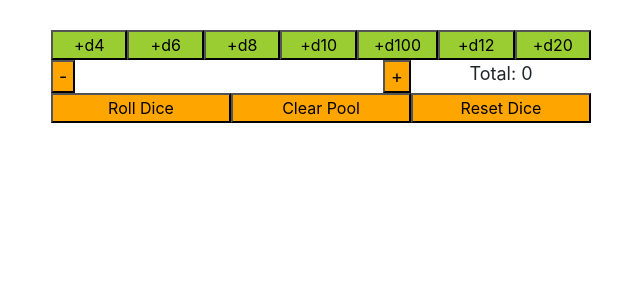
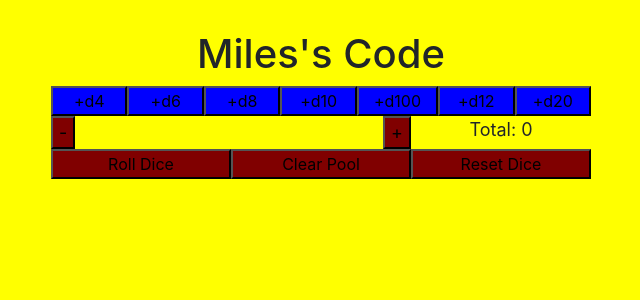
Before and after one commit to rileyjohngibbs/react-roller, a React (Create React App) app: page / in a window 1280 px wide. Shown: the top 300 px of the page, without its empty margins (319-959 px from the left). Built offline with nearby package versions, Linux system fonts and the light colour scheme.

Commit message:
I changed the style and added a new header
Made it look better

```diff
--- a/src/App.css
+++ b/src/App.css
@@ -13,7 +13,7 @@ button {
 }
 
 .App-header {
-  background-color: #282c34;
+  background-color: yellow;
   min-height: 100vh;
   display: flex;
   flex-direction: column;
@@ -56,11 +56,11 @@ button {
 }
 
 #adders button {
-  background-color: yellowgreen;
+  background-color: blue;
 }
 
 #controllers button {
-  background-color: orange;
+  background-color: maroon;
 }
 
 @keyframes App-logo-spin {
@@ -71,3 +71,7 @@ button {
     transform: rotate(360deg);
   }
 }
+
+body {
+  background-color: yellow;
+}
--- a/src/App.js
+++ b/src/App.js
@@ -73,6 +73,7 @@ class App extends Component {
   render() {
     return (
       <div className="App container">
+      <h1> Miles's Code</h1>
         <div id="adders" className="row">
           {[4, 6, 8, 10, 100, 12, 20].map((faces, key) => {
             return (
```
